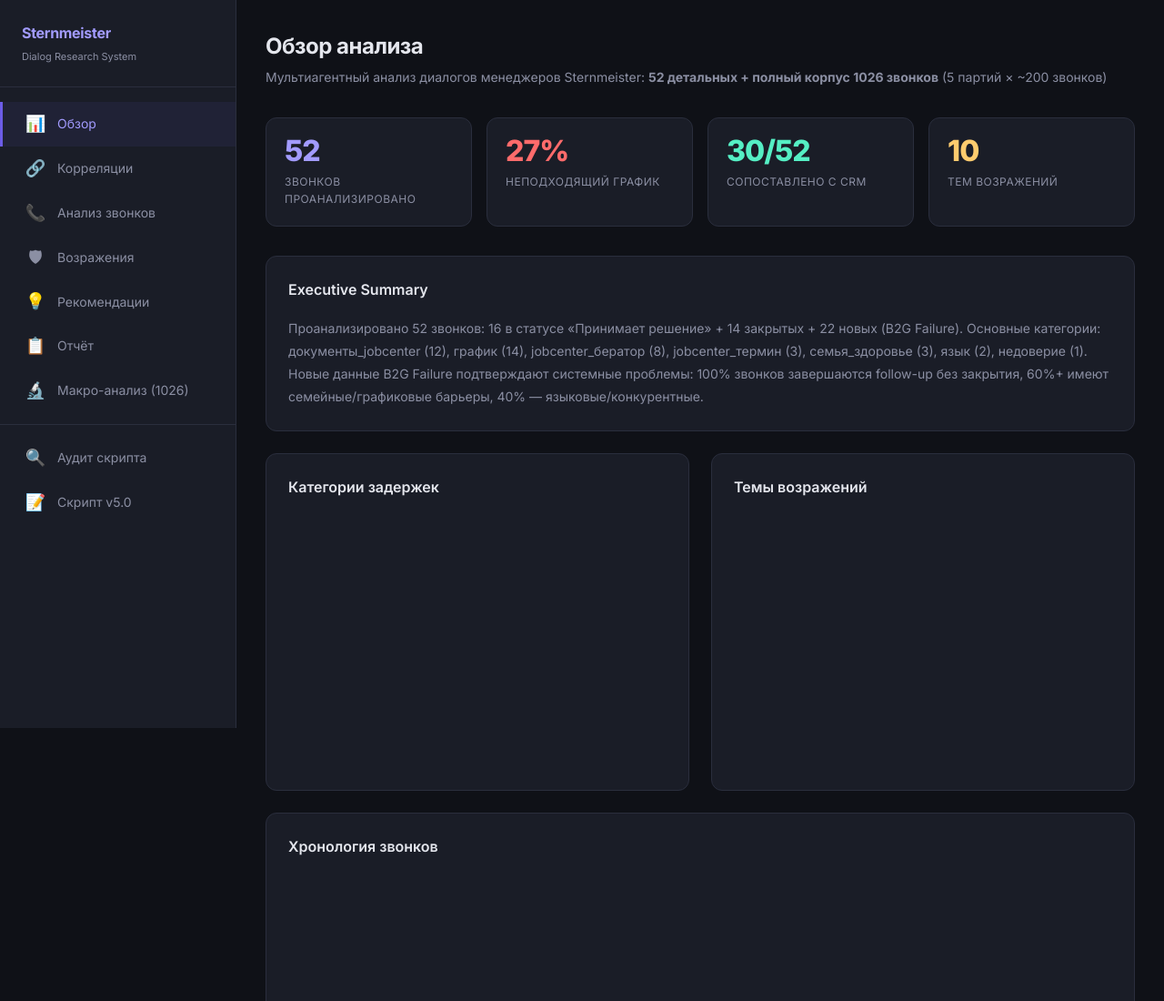
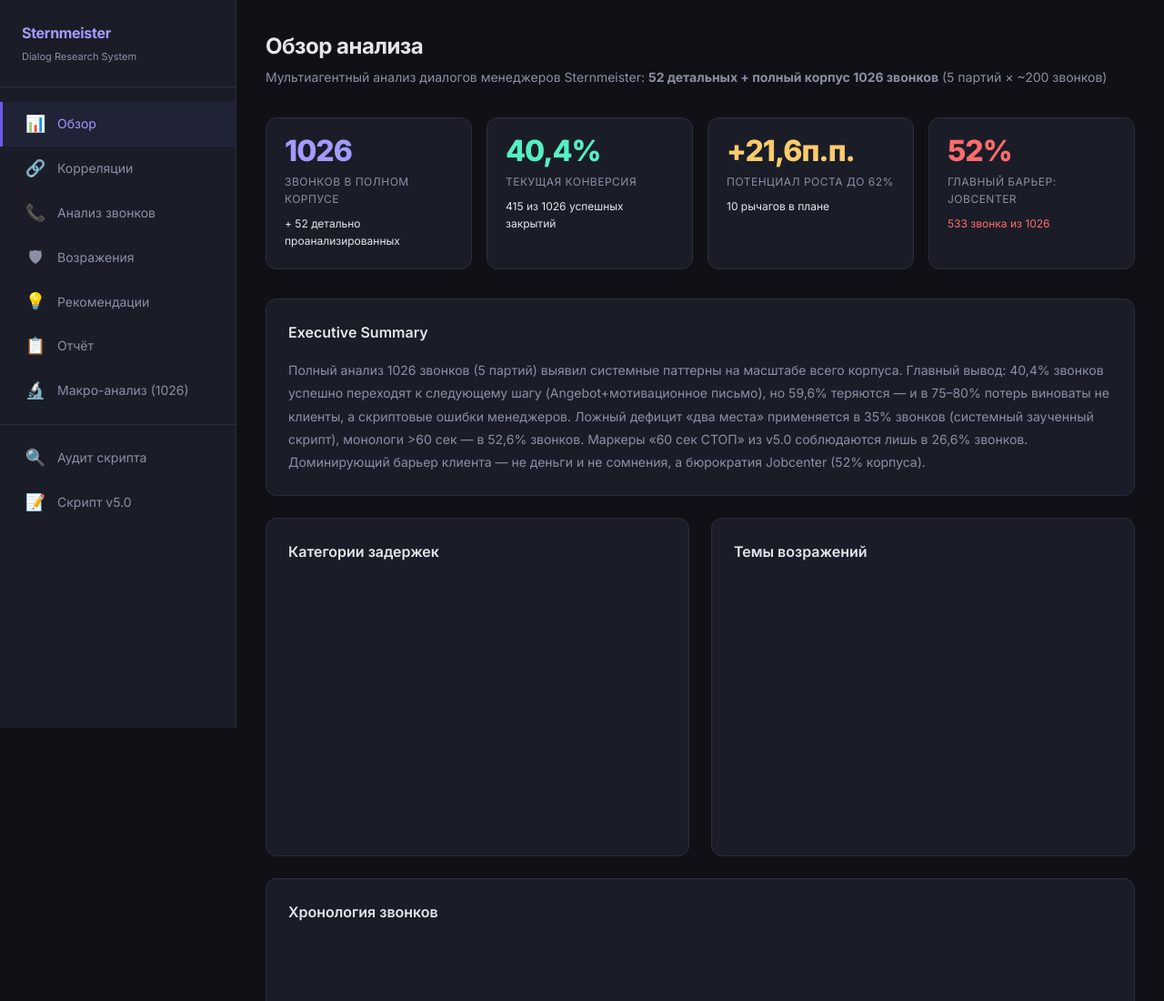
Before and after one commit to sternmeister/sternmeister-dialog-research, a plain HTML site: page index.html in a window 1280 px wide. Shown: the top 1100 px of the page at 91% size. Drawn offline with nearby package versions, Linux system fonts and the light colour scheme.

Commit message:
feat: все плашки активные — кликабельны и показывают полный корпус
- Главные stat-card на «Обзоре» теперь показывают данные полного корпуса 1026 звонков (было пусто/только 52)
- Все 4 плашки на «Обзоре» кликабельны: ведут в макро-анализ (стрелка → при наведении)
- Добавлен класс .stat-card-clickable + универсальный обработчик data-goto
- renderOverview() больше не перезаписывает плашки старыми числами по 52 звонкам
- Executive Summary берётся из EXPANDED_ANALYSIS (актуальный полный корпус)
- Плавная прокрутка наверх при переходе между разделами

Co-authored-by: Cursor <cursoragent@cursor.com>

```diff
--- a/css/styles.css
+++ b/css/styles.css
@@ -118,6 +118,19 @@ body {
 }
 
 .stat-card:hover { border-color: var(--accent); transform: translateY(-2px); }
+.stat-card-clickable { cursor: pointer; position: relative; }
+.stat-card-clickable::after {
+  content: '→';
+  position: absolute;
+  top: 14px;
+  right: 16px;
+  color: var(--text-muted);
+  font-size: 14px;
+  opacity: 0;
+  transition: all 0.2s;
+}
+.stat-card-clickable:hover::after { opacity: 1; transform: translateX(4px); color: var(--accent-light); }
+.stat-card-clickable:hover { box-shadow: 0 4px 24px rgba(108, 92, 231, 0.15); }
 
 .stat-value {
   font-size: 32px;
--- a/index.html
+++ b/index.html
@@ -55,21 +55,25 @@
         </div>
 
         <div class="stats-grid">
-          <div class="stat-card">
-            <div class="stat-value" style="color:var(--accent-light)" id="stat-total-calls">—</div>
-            <div class="stat-label">Звонков проанализировано</div>
+          <div class="stat-card stat-card-clickable" data-goto="expanded">
+            <div class="stat-value" style="color:var(--accent-light)" id="stat-total-calls">1026</div>
+            <div class="stat-label">Звонков в полном корпусе</div>
+            <div class="stat-change">+ 52 детально проанализированных</div>
           </div>
-          <div class="stat-card">
-            <div class="stat-value" style="color:var(--danger-light)" id="stat-top-category">—</div>
-            <div class="stat-label" id="stat-top-category-label">Главная причина задержки</div>
+          <div class="stat-card stat-card-clickable" data-goto="expanded">
+            <div class="stat-value" style="color:var(--success-light)">40,4%</div>
+            <div class="stat-label">Текущая конверсия</div>
+            <div class="stat-change">415 из 1026 успешных закрытий</div>
           </div>
-          <div class="stat-card">
-            <div class="stat-value" style="color:var(--success-light)" id="stat-crm-matched">—</div>
-            <div class="stat-label">Сопоставлено с CRM</div>
+          <div class="stat-card stat-card-clickable" data-goto="expanded">
+            <div class="stat-value" style="color:var(--warning)">+21,6п.п.</div>
+            <div class="stat-label">Потенциал роста до 62%</div>
+            <div class="stat-change">10 рычагов в плане</div>
           </div>
-          <div class="stat-card">
-            <div class="stat-value" style="color:var(--warning)" id="stat-objection-themes">—</div>
-            <div class="stat-label">Тем возражений</div>
+          <div class="stat-card stat-card-clickable" data-goto="expanded">
+            <div class="stat-value" style="color:var(--danger-light)" id="stat-top-category">52%</div>
+            <div class="stat-label" id="stat-top-category-label">Главный барьер: Jobcenter</div>
+            <div class="stat-change negative">533 звонка из 1026</div>
           </div>
         </div>
 
--- a/js/app.js
+++ b/js/app.js
@@ -15,13 +15,29 @@ document.addEventListener('DOMContentLoaded', () => {
 function initNavigation() {
   document.querySelectorAll('.nav-item').forEach(item => {
     item.addEventListener('click', () => {
-      const target = item.dataset.page;
-      document.querySelectorAll('.nav-item').forEach(n => n.classList.remove('active'));
-      document.querySelectorAll('.page').forEach(p => p.classList.remove('active'));
-      item.classList.add('active');
-      document.getElementById(`page-${target}`).classList.add('active');
+      goToPage(item.dataset.page);
     });
   });
+  document.querySelectorAll('[data-goto]').forEach(el => {
+    el.addEventListener('click', (e) => {
+      const target = el.dataset.goto;
+      if (!target) return;
+      e.stopPropagation();
+      goToPage(target);
+    });
+  });
+}
+
+function goToPage(target) {
+  if (!target) return;
+  const navItem = document.querySelector(`.nav-item[data-page="${target}"]`);
+  const pageEl = document.getElementById(`page-${target}`);
+  if (!navItem || !pageEl) return;
+  document.querySelectorAll('.nav-item').forEach(n => n.classList.remove('active'));
+  document.querySelectorAll('.page').forEach(p => p.classList.remove('active'));
+  navItem.classList.add('active');
+  pageEl.classList.add('active');
+  window.scrollTo({ top: 0, behavior: 'smooth' });
 }
 
 const CATEGORY_LABELS = {
@@ -82,29 +98,11 @@ function leadLink(id, label) {
 }
 
 function renderOverview() {
-  const results = typeof ANALYSIS_RESULTS !== 'undefined' ? Object.values(ANALYSIS_RESULTS) : [];
+  const expanded = typeof EXPANDED_ANALYSIS !== 'undefined' ? EXPANDED_ANALYSIS : null;
   const report = typeof REPORT_DATA !== 'undefined' ? REPORT_DATA : {};
-  const correlations = typeof CORRELATIONS_DATA !== 'undefined' ? CORRELATIONS_DATA : {};
-
-  document.getElementById('stat-total-calls').textContent = results.length;
-
-  const cats = correlations.local?.byCategory || {};
-  const topCat = Object.entries(cats).sort((a, b) => b[1] - a[1])[0];
-  if (topCat) {
-    const pct = Math.round(topCat[1] / results.length * 100);
-    document.getElementById('stat-top-category').textContent = `${pct}%`;
-    document.getElementById('stat-top-category-label').textContent = getCatLabel(topCat[0]);
-  }
-
-  document.getElementById('stat-crm-matched').textContent =
-    `${correlations.local?.crmMatching?.matchedWithCRM || 0}/${results.length}`;
-
-  const themes = correlations.local?.objectionThemes || {};
-  document.getElementById('stat-objection-themes').textContent = Object.keys(themes).length;
-
   const overviewText = document.getElementById('overview-text');
-  if (overviewText && report.overview) {
-    overviewText.textContent = report.overview;
+  if (overviewText) {
+    overviewText.textContent = (expanded && expanded.overview) || report.overview || '';
   }
 }
 
```
